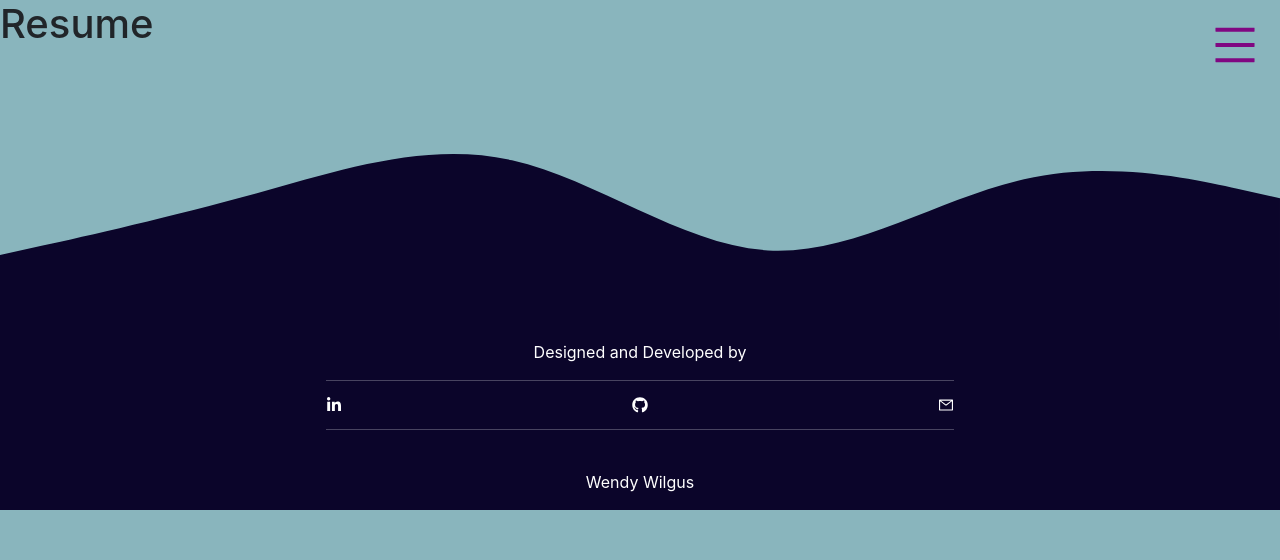
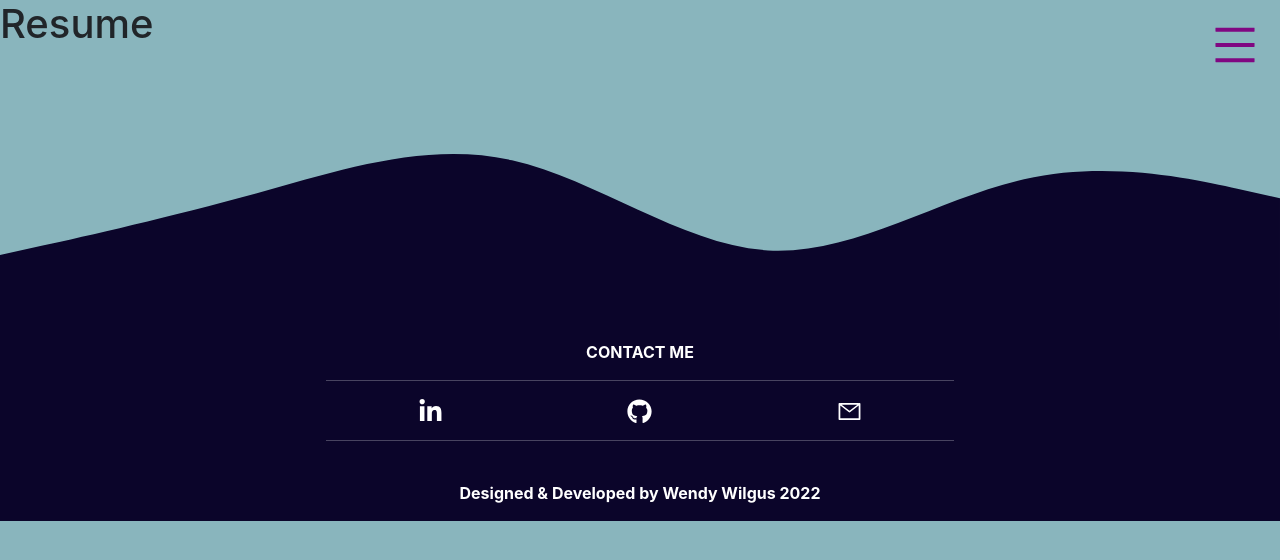
Before and after one commit to wendywilgus/Portfolio_in_React, a React (Create React App) app: page /resume in a window 1280 px wide. Shown: the top 560 px of the page. Built offline with nearby package versions, Linux system fonts and the light colour scheme.

Commit message:
changes to home

```diff
--- a/public/portfolio.json
+++ b/public/portfolio.json
@@ -60,12 +60,6 @@ const portfolio = [
     link: "https://github.com/wendywilgus/Password-Generator",
     },
     {
-    title: "Horizeon",
-    image: "./horiseon.png",
-    description: "Practice with HTML & CSS",
-    link: "https://github.com/wendywilgus/Horiseon-Challenge",
-    },
-    {
     title: "Study Guide",
     image: "./studyguide.png",
     description: "A place to review important notes and to practice using basic coding",
--- a/src/App.js
+++ b/src/App.js
@@ -3,7 +3,6 @@ import * as React from 'react';
 import './App.css';
 import { Route, BrowserRouter } from 'react-router-dom';
 import Resume from './pages/Resume';
-import Contact from './pages/Contact';
 import Home from './pages/Home';
 import Portfolio from './pages/Portfolio';
 import Footer from './components/Footer';
@@ -26,7 +25,6 @@ function App() {
            <Route path='/' exact component={Home}/>
            <Route path='/portfolio' exact component={Portfolio}/>
            <Route path='/resume' exact component={Resume}/>
-           <Route path='/contact' exact component={Contact}/>
 
          </BrowserRouter>
 
--- a/src/components/Footer.js
+++ b/src/components/Footer.js
@@ -12,19 +12,21 @@ function Footer() {
 
             <div className="row justify-content-center footer-content">
                 <div className="col-md-6">
-                    <div className="div">
-                        <p>Designed and Developed by</p>
+                    <div className="div font-bold">
+                        <p>CONTACT ME</p>
                         <hr />
 
-                        <div className="d-flex justify-content-between">
-                            <FaLinkedinIn className="footer-icons" />
-                            <FaGithub className="footer-icons"/>
-                            <AiOutlineMail className="footer-icons"/>
+                        <div className="d-flex justify-content-around">
+                            <a href="https://www.linkedin.com/in/wendy-wilgus-750b00a1/"><FaLinkedinIn className="footer-icons"/></a>
+                            <a href="https://github.com/wendywilgus"><FaGithub className="footer-icons"/></a>
+                            <a href='mailto:wilguswendy@gmail.com'><AiOutlineMail className="footer-icons"/> </a>
+
+
                         </div>
                         <hr />
 
                         <br />
-                        <p>Wendy Wilgus</p>
+                        <p className="font-bold">Designed & Developed by Wendy Wilgus 2022</p>
                     </div>
                 </div>
             </div>
--- a/src/components/Header.js
+++ b/src/components/Header.js
@@ -17,10 +17,8 @@ function Header() {
             )}
             <ul className={`${showHeader ? 'show-header' : 'hide-header'} n-box1`}>
                 <li className={`${path==='/' && 'active'}`}><Link to='/'>Home</Link></li>
-
                 <li className={`${path==='/portfolio' && 'active'}`}><Link to='/portfolio'>Portfolio</Link></li>
                 <li className={`${path==='/resume' && 'active'}`}><Link to='/resume'>Resume</Link></li>
-                <li className={`${path==='/contact' && 'active'}`}><Link to='/contact'>Contact</Link></li>
             </ul>
 
         </div>
--- a/src/index.css
+++ b/src/index.css
@@ -53,6 +53,8 @@ code {
   display: flex;
   justify-content: center;
   text-align: center;
+  padding: 15px;
+  padding-bottom: 15px;
 }
 .femaleDev2{
   height: 200px;
--- a/src/pages/Contact.js
+++ b/src/pages/Contact.js
@@ -1,5 +1,7 @@
 import React from 'react';
 import Header from '../components/Header';
+
+
 
 function Contact() {
     return (
@@ -15,7 +17,7 @@ function Contact() {
 
               <input type="text" className='form-control' placeholder='Name' />
               <input type="text" className='form-control' placeholder='Email' />
-              <textarea className='form-control' placeholder='Description' />
+              <textarea className='form-control' placeholder='Message' />
               <br />
               <button className='primary-button '>Submit</button>
             </div>
--- a/src/pages/Home.js
+++ b/src/pages/Home.js
@@ -87,7 +87,7 @@ function Home() {
 
 				<div className="row">
 					<div className="col-md-4">
-						<div className="font-bold">
+						<div className="font-bold text-center">
 							<h3 >Languages</h3>
 							<hr />
 							<p>HTML5</p>
@@ -109,7 +109,7 @@ function Home() {
 					</div>
 
           <div className="col-md-4">
-						<div className="font-bold text-end">
+						<div className="font-bold text-center">
 							<h3 className="font-bold">Tools</h3>
 							<hr />
 							<p>jQuery</p>
--- a/src/pages/Portfolio.js
+++ b/src/pages/Portfolio.js
@@ -43,7 +43,7 @@ function Portfolio() {
                       <h3>{Portfolio.title}</h3>
                       <hr />
                       <p>{Portfolio.description}</p>
-                      <button className='primary-button'>DEMO</button>
+                      <button className='primary-button'><a href={Portfolio.link}>DEMO</a></button>
 
                     </div>
                   </div>
--- a/src/stylesheets/header-footer.css
+++ b/src/stylesheets/header-footer.css
@@ -15,7 +15,7 @@
     position: fixed;
     top: 0;
     right: 0;
-    background-color: rgba(88, 51, 173, 0.632);
+    background-color: rgba(88, 51, 173, 0.92);
     height: 40vh;
     width: 30%;
     border-bottom-left-radius: 60%;
@@ -84,13 +84,14 @@ input , textarea{
     text-align: center;
     color: white;
 }
-.footer-icons svg{
-    color: white;
+.footer-icons{
+    color: white !important;
+    height: 25px;
+    width: 25px;
 }
 
-
 .footer-icons:hover{
-    color: #b1e9f4;
+    color: #07a9c9;
     transform: scale(1.2);
     cursor: pointer;
 }
```
